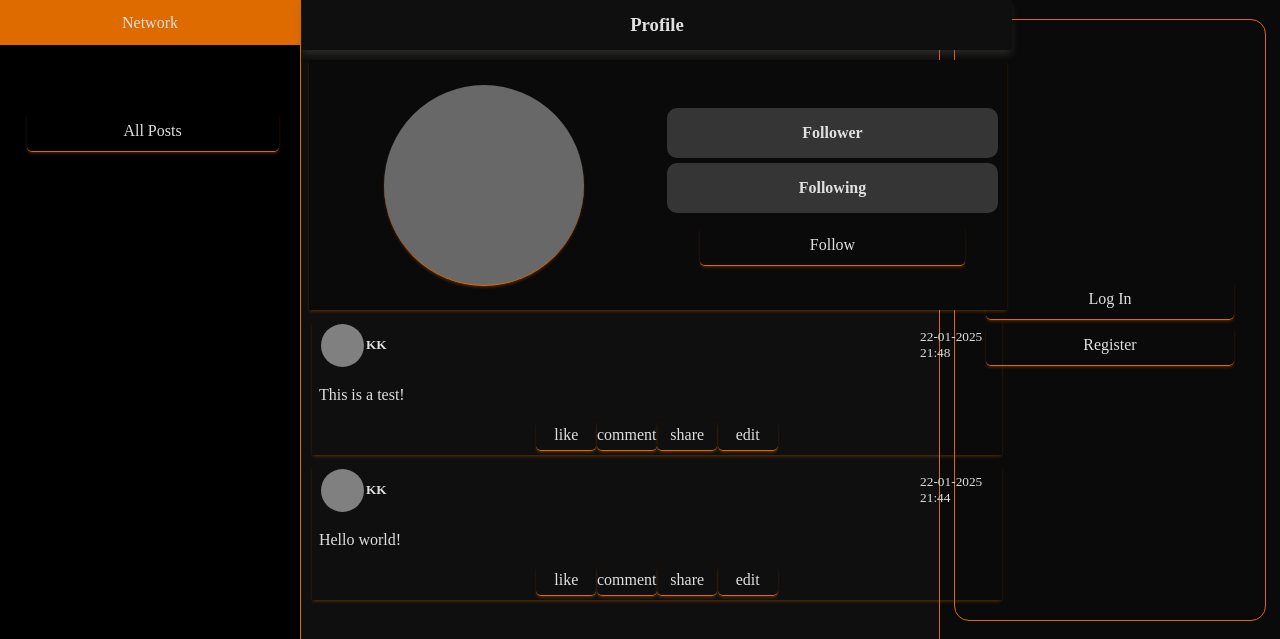
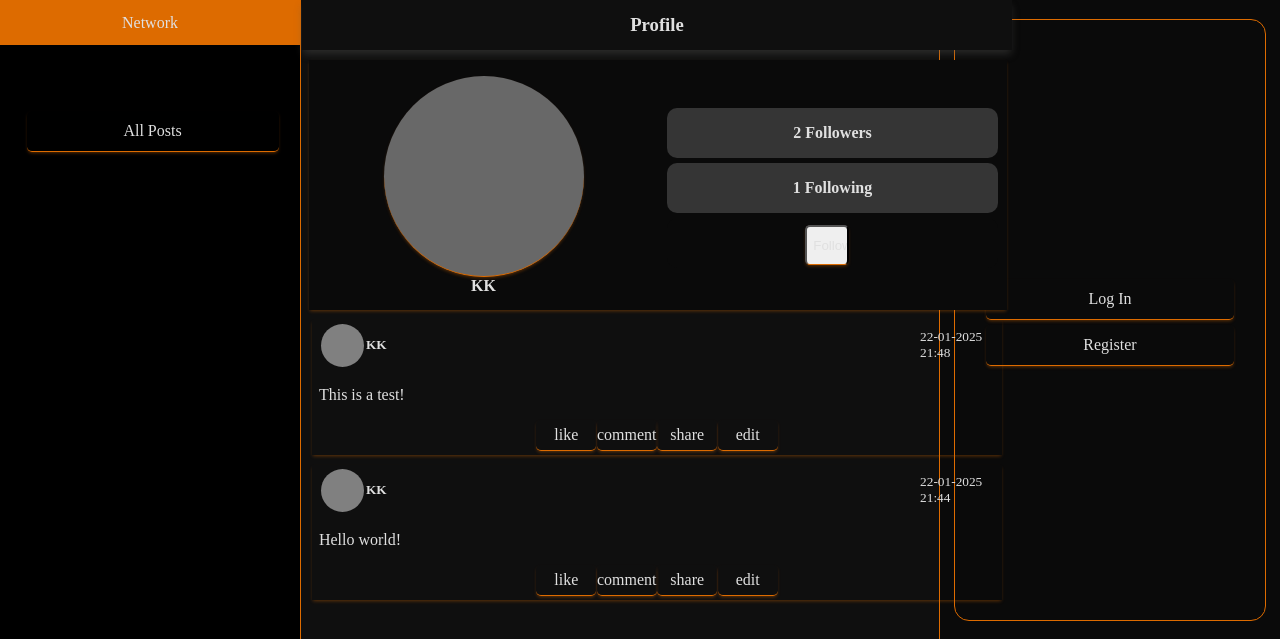
Before and after one commit to KKRamushu/CS50project4, a Django app: page /profile/1 in a window 1280 px wide. Shown: the top 639 px of the page. Run offline with Django 3.2, Linux system fonts and the light colour scheme; data comes from the database, SQL or seed files in the repository; both versions use the stored data as it was after the commit; some libraries are stand-ins or nearby versions.

Commit message:
follow function started

```diff
--- a/network/models.py
+++ b/network/models.py
@@ -4,7 +4,6 @@
 
 class User(AbstractUser):
     pass
-
 
 class Post(models.Model):
     poster = models.ForeignKey(User, on_delete=models.CASCADE, related_name="user")
--- a/network/static/network/styles.css
+++ b/network/static/network/styles.css
@@ -16,6 +16,7 @@
 body{
   background-color: var(--background-color-lite);
   color: var(--text-color);
+  overflow-x: scroll;
 }
 
 /*scroll bar*/
--- a/network/templates/network/index.html
+++ b/network/templates/network/index.html
@@ -18,10 +18,10 @@
     {% for post in allPosts %}
         <div class="post-container">
             <div class="post-header">
-                <div class="poster-container">
+                <a href="{% url 'profile' poster=post.poster.id %}" class="poster-container">
                     <div class="poster-img"></div>
                     <div class="poster-name"><h5>{{post.poster}}</h5></div>
-                </div>
+                </a>
                 <div class="post-time"><small>{{post.timestamp}}</small></div>
             </div>
 
--- a/network/templates/network/profile.html
+++ b/network/templates/network/profile.html
@@ -9,18 +9,24 @@
   <div class="user-info">
     <div class="personal">
       <div class="user-img "></div>
-      <div class="user-name"><strong>{{ user.username }}</strong></div>
+      <div class="user-name"><strong>{{ posterName }}</strong></div>
     </div>
 
     <div class="acc-details">
       <div class="followers-div">
-        <h4>Follower</h4>
+        <h4>{{followers}} Followers</h4>
       </div>
       <div class="following-div">
-        <h4>Following</h4>
+        <h4>{{following}} Following</h4>
       </div>
       <div class="follow">
-        <a href="" class="nav-item action"> Follow </a>
+        <form action="{% url 'follow' %}" method="post">
+          {%csrf_token%}
+          <input type="hidden" name="follower" value="{{user.id}}">
+          <input type="hidden" name="following" value="{{posterName.id}}">
+          <input type="submit" value="Follow" class="nav-item action">
+        </form>
+
       </div>
     </div>
   </div>
--- a/network/urls.py
+++ b/network/urls.py
@@ -9,5 +9,6 @@
     path("logout", views.logout_view, name="logout"),
     path("register", views.register, name="register"),
     path("profile/<str:poster>", views.viewProfile, name="profile"),
-    path("post", views.post, name="post")
+    path("post", views.post, name="post"),
+    path("follow", views.follow, name="follow")
 ]
--- a/network/views.py
+++ b/network/views.py
@@ -15,9 +15,14 @@
 
 def viewProfile(request,poster):
     allPosts = Post.objects.filter(poster=poster)
+
+    followers = len(Follow.objects.filter(following=poster))
+    following = len(Follow.objects.filter(follower=poster))
+    posterName = User.objects.get(id=poster)
     sortedPosts = sorted(allPosts, key=lambda allPosts: allPosts.timestamp, reverse=True)
 
-    return render(request, "network/profile.html",{"userPosts":sortedPosts})
+    return render(request, "network/profile.html",{"userPosts":sortedPosts, "followers": followers, "following": following,
+                                                   "posterName":posterName })
 
 def login_view(request):
     if request.method == "POST":
@@ -84,3 +89,14 @@
 
         newPost.save()
         return (index(request))
+
+def follow(request):
+    if request.method == 'POST':
+        follower = User.objects.get(id=request.POST['follower'])
+        following = User.objects.get(id=request.POST['following'])
+        follow = Follow(
+            follower = follower,
+            following = following
+        )
+        follow.save()
+        return viewProfile(request,following.id)
```
Also changed, not shown: db.sqlite3.
